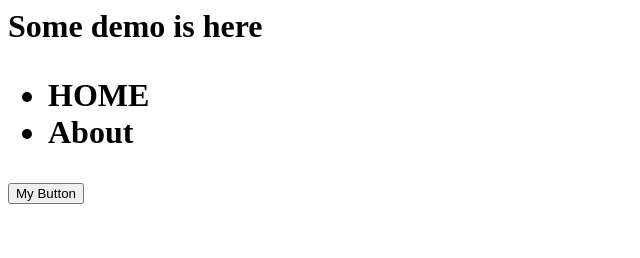
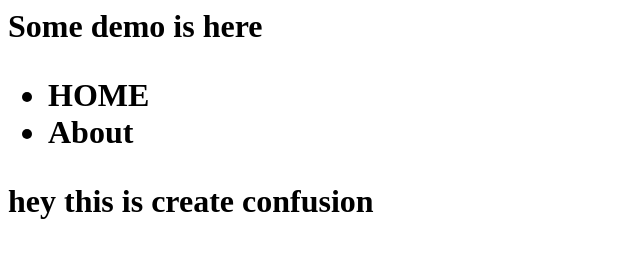
Before and after one commit to iampriyanshusoni/M27b, a plain HTML site: page index.html in a window 1280 px wide. Shown: the whole page, without its empty margins (0-640 px from the left). Drawn offline with Linux system fonts and the light colour scheme.

Commit message:
Update index.html added p tag

```diff
--- a/index.html
+++ b/index.html
@@ -6,7 +6,7 @@
                 <li>HOME</li>
                 <li>About</li>
             </ul>
-            <button>My Button</button>
+            <p>hey this is create confusion</p>
         </h1>
     </body>
 </html>
```
